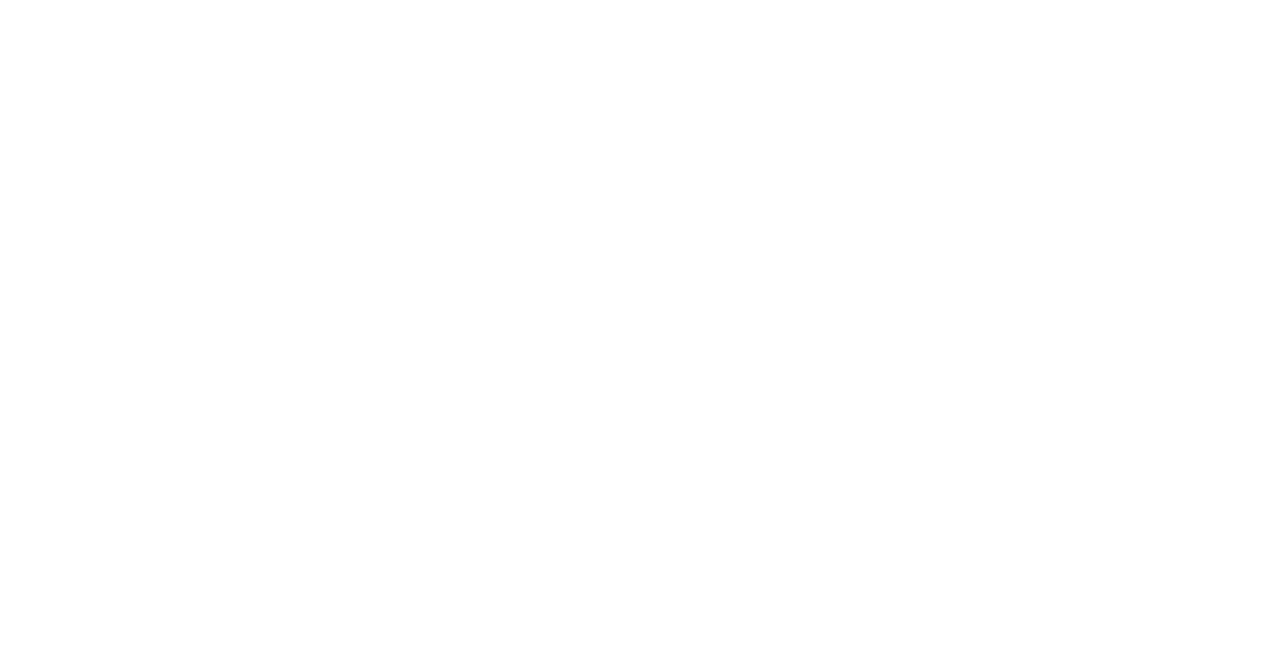
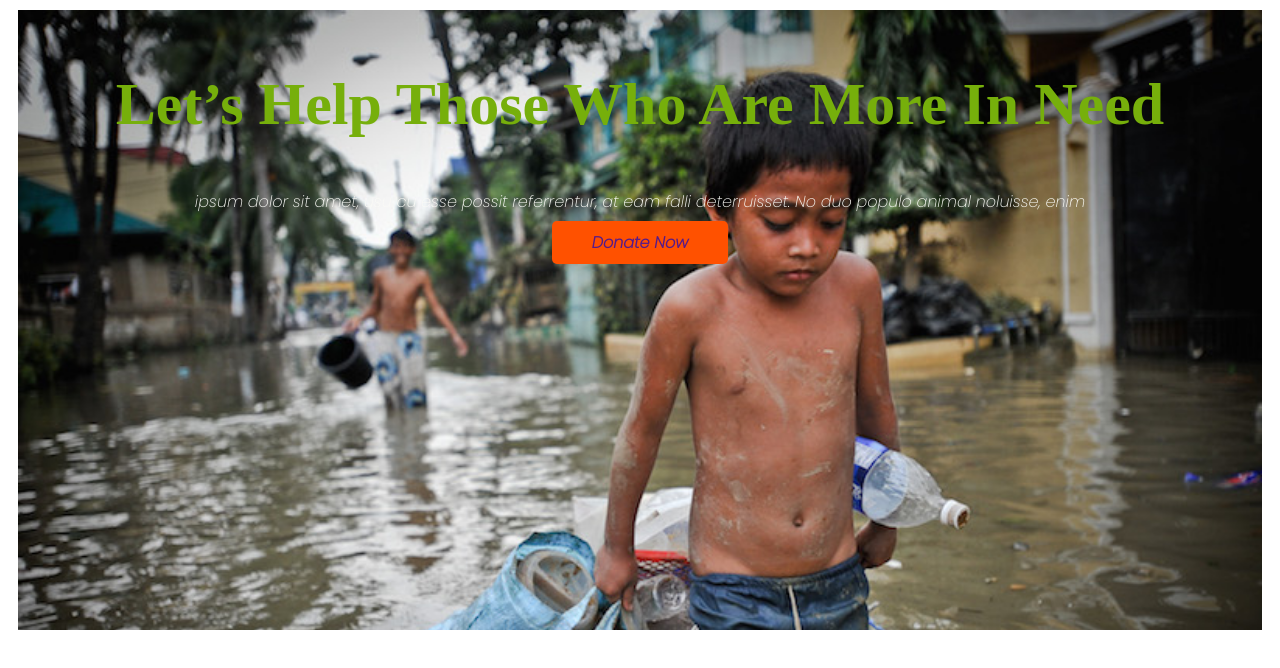
Before and after one commit to GourobDas/First-Assigment, a plain HTML site: page index.html in a window 1280 px wide. Drawn offline with Linux system fonts and the light colour scheme.

Commit message:
header is ok

```diff
--- a/index.html
+++ b/index.html
@@ -6,9 +6,30 @@
     <meta http-equiv="X-UA-Compatible" content="IE=edge">
     <meta name="viewport" content="width=device-width, initial-scale=1.0">
     <title>Gourob's First Assigment</title>
+    <link rel="stylesheet" href="style.css">
+    <link rel="preconnect" href="https://fonts.googleapis.com">
+    <link rel="preconnect" href="https://fonts.gstatic.com" crossorigin>
+    <link href="https://fonts.googleapis.com/css2?family=Poppins:ital,wght@1,200&display=swap" rel="stylesheet">
 </head>
 
+
+
 <body>
+
+    <section class="first-banar">
+        <div>
+            <h1 class="first-h1">Let’s Help Those Who Are More In Need</h1>
+            <p class="first-p">ipsum dolor sit amet, usu cu esse possit referrentur, at eam falli deterruisset. No duo
+                populo animal
+                noluisse,
+                enim</p>
+            <a class="donate-button" target="_blank" href="">Donate Now</a>
+
+
+        </div>
+
+
+    </section>
 
 </body>
 
--- a/style.css
+++ b/style.css
@@ -0,0 +1,37 @@
+body {
+    font-family: 'Poppins', sans-serif;
+}
+
+.first-h1 {
+    font-size: 60px;
+    text-align: center;
+    color: rgb(118, 175, 11);
+    font-family: 'Times New Roman', Times, serif;
+    font-weight: bold;
+
+}
+
+.first-p {
+    font-size: 20 px;
+    color: rgb(250, 250, 246);
+    text-align: center;
+}
+
+.first-banar {
+    background-image: url(images/donation9.jpg);
+    background-repeat: no-repeat;
+    padding: 10px;
+    margin: 10px;
+    background-size: 100%;
+    height: 600px;
+    text-align: center;
+}
+
+.donate-button {
+    text-decoration: none;
+    background-color: rgb(255, 81, 0);
+    padding: 10px 40px;
+    border-radius: 5px;
+    font-weight: bolder;
+
+}
```
